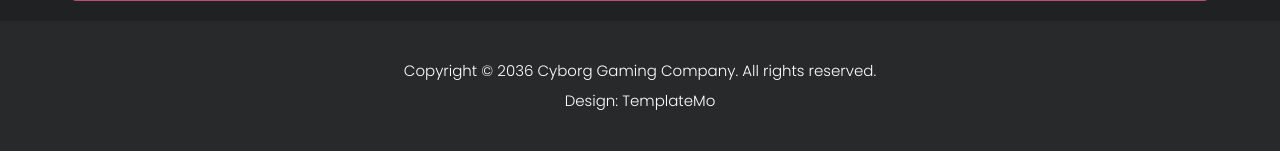
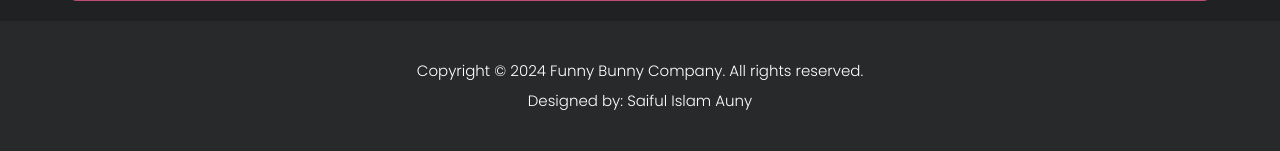
Before and after one commit to saiful-islam-auny/Funny-Bunny, a Django app: page /accounts/update_profile/ in a window 1280 px wide. Shown: the part 693-844 px from the top of the page. Run offline with Django 5.2, Linux system fonts and the light colour scheme; a user stored in the database is signed in; data comes from the database, SQL or seed files in the repository; some libraries are stand-ins or nearby versions.

Commit message:
footer updated

```diff
--- a/core/templates/footer.html
+++ b/core/templates/footer.html
@@ -2,9 +2,9 @@
     <div class="container">
       <div class="row">
         <div class="col-lg-12">
-          <p>Copyright © 2036 <a href="#">Cyborg Gaming</a> Company. All rights reserved.
+          <p>Copyright © 2024 <a href="#">Funny Bunny</a> Company. All rights reserved.
 
-          <br>Design: <a href="https://templatemo.com" target="_blank" title="free CSS templates">TemplateMo</a></p>
+          <br>Designed by: <a href="https://github.com/saiful-islam-auny" target="_blank" title="free CSS templates">Saiful Islam Auny</a></p>
         </div>
       </div>
     </div>
```
